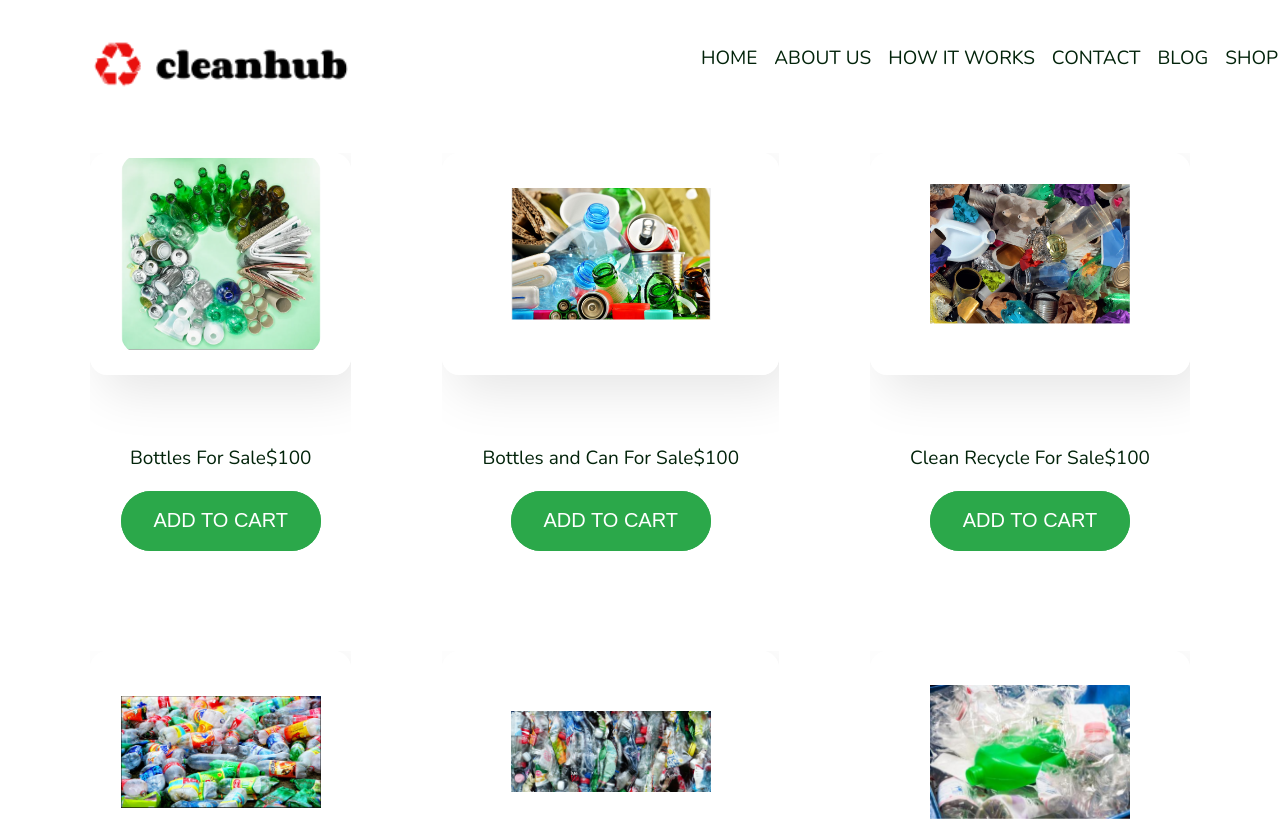
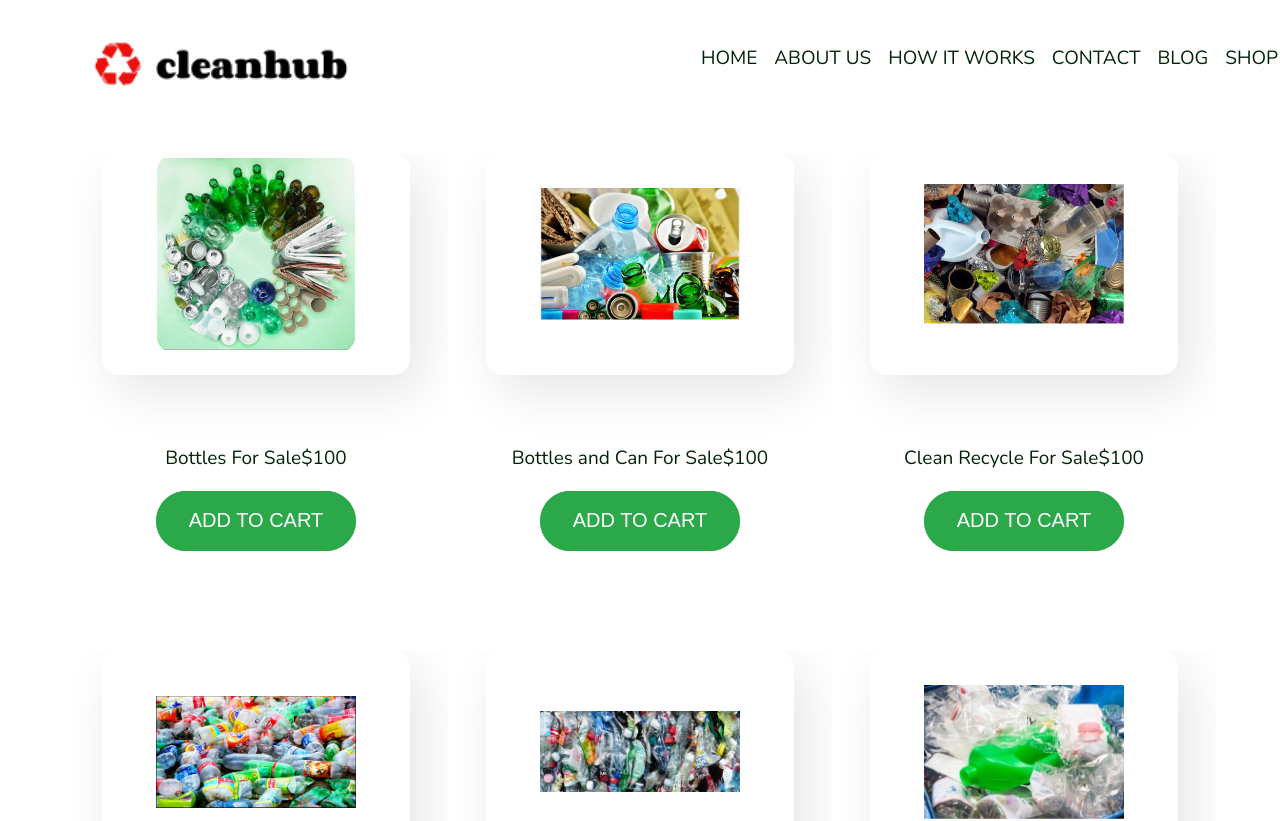
Before and after one commit to Clean-Hub/cleanhub, a React (Create React App) app: page /shop in a window 1280 px wide. Shown: the top 821 px of the page. Built offline with nearby package versions, Linux system fonts and the light colour scheme.

Commit message:
css on shopCard adjusted

```diff
--- a/src/components/shopCard1/shopCard1.css
+++ b/src/components/shopCard1/shopCard1.css
@@ -1,13 +1,15 @@
 .shopCard1 {
-  min-width: 20vw;
+  min-width: 30vw;
   min-height: 50vh;
   display: flex;
+  align-items: center;
   justify-content: center;
   flex-direction: column;
   margin-top: 50px;
   overflow: hidden;
 }
 .card {
+  width: 80%;
   box-sizing: border-box;
   min-height: 20vh;
   border: 1px solid white;
@@ -20,6 +22,7 @@
   justify-content: center;
   font-weight: bolder;
   margin-bottom: 50px;
+  overflow: hidden;
 }
 .pContainer {
   display: flex;
@@ -28,6 +31,7 @@
   padding-left: 20px;
   padding-right: 20px;
   margin: 20px;
+  overflow: hidden;
 }
 .shopCardImg {
   transition: transform 0.1s;
--- a/src/components/shopCard2/ShopCard2.jsx
+++ b/src/components/shopCard2/ShopCard2.jsx
@@ -12,8 +12,8 @@ import ch8 from '../../assets/img/recycleProd8.PNG'
 
 const ShopCard2 = () => {
   return (
-    <div className='howitworks-wrapper'>
-      <div className='howitworks-content'>
+    <div className='shop1Container'>
+      <div className='shop1Content'>
         <ShopCard1 img={ch1} title='Bottles For Sale' />
         <ShopCard1 img={ch2} title='Bottles and Can For Sale' />
         <ShopCard1 img={ch3} title='Clean Recycle For Sale' />
--- a/src/components/shopCard2/shopCard2.css
+++ b/src/components/shopCard2/shopCard2.css
@@ -1,25 +1,26 @@
-.howitworks-wrapper {
+.shop1Container {
   min-width: 100vw;
   min-height: 100vh;
+}
+
+.shop1Content {
+  display: flex;
+  align-items: center;
+  justify-content: center;
+  flex-wrap: wrap;
   overflow: hidden;
 }
 
-.howitworks-content {
-  display: flex;
-  flex-wrap: wrap;
-}
-
 @media only screen and (max-width: 480px) {
-  .howitworks-wrapper {
+  .shop1Container {
     width: 100%;
     overflow: hidden;
   }
-  .howitworks-wrapper:first-child {
+  .shop1Container:first-child {
     margin-top: 100px;
   }
-  .howitworks-content {
+  .shop1Content {
     display: block;
-    /* justify-content: space-between; */
     margin: 0;
   }
 }
--- a/src/pages/shop/shop.css
+++ b/src/pages/shop/shop.css
@@ -1,5 +1,5 @@
 .shopContainer {
-  min-width: 100vw;
+  /* min-width: 100vw; */
   min-height: 100vh;
   overflow: hidden;
 }
```
